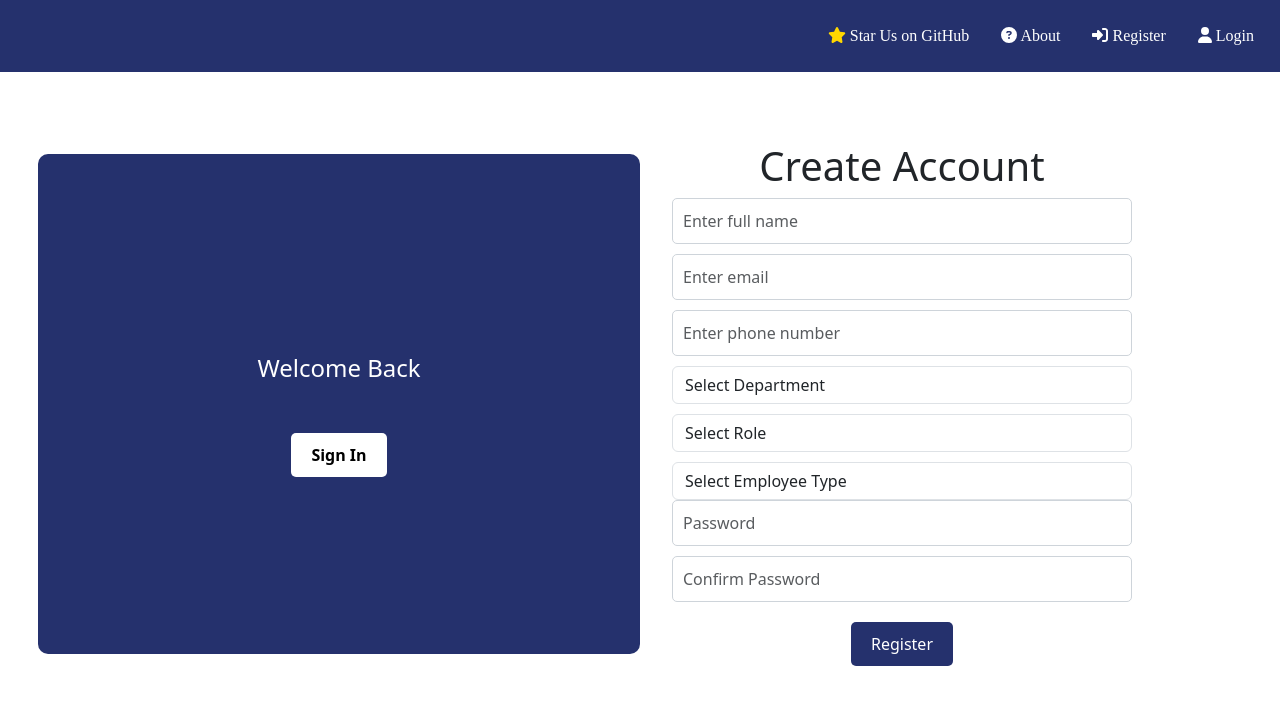
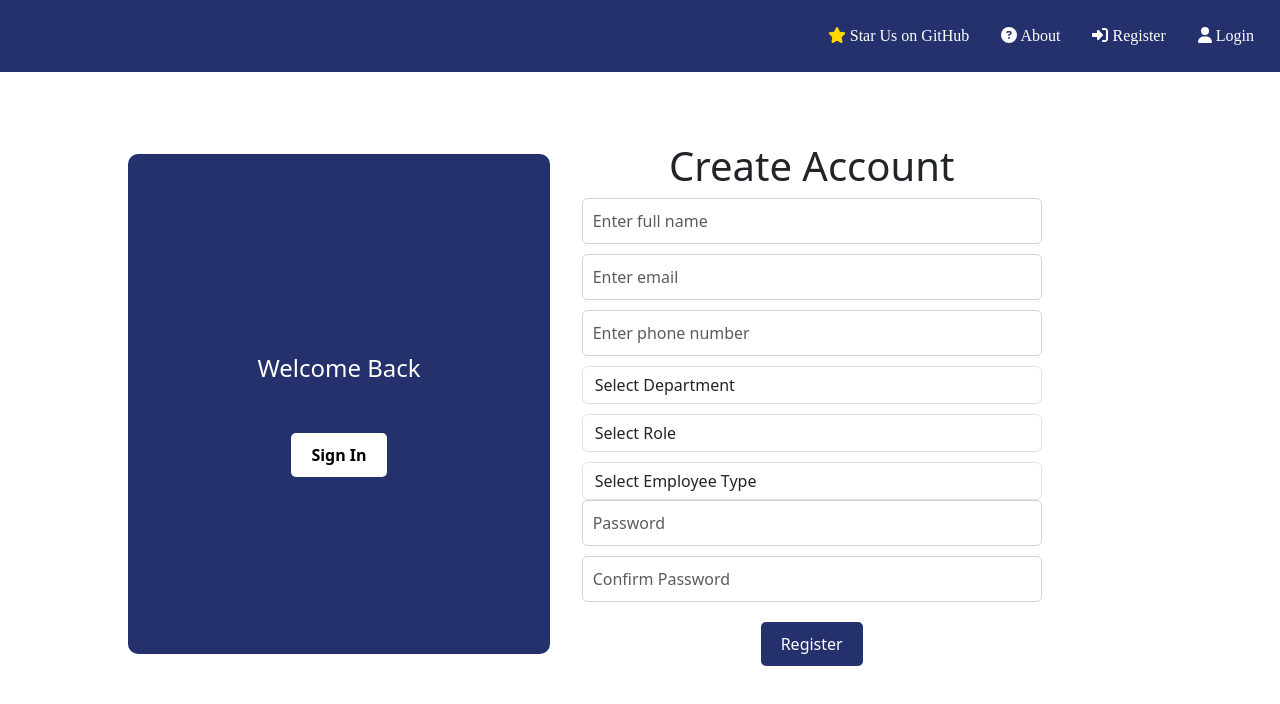
Before and after one commit to pranavkonde/Perfex, a React (Create React App) app in the folder client/: page /register in a window 1280 px wide. Shown: the top 704 px of the page. Built offline with nearby package versions, Linux system fonts and the light colour scheme.

Commit message:
Add css for Register

```diff
--- a/client/src/components/LandingPage.css
+++ b/client/src/components/LandingPage.css
@@ -30,6 +30,7 @@
 
 .landing-page {
     text-align: center;
+    margin-top: 110px;
    }
 
 .image-client{
--- a/client/src/components/Register.css
+++ b/client/src/components/Register.css
@@ -15,6 +15,7 @@
     background-color: #25316D;
     border-top-left-radius: 10px;
     border-bottom-left-radius: 10px;
+    width: 100px;
 }
 .welcome-message {
     font-size: 24px;
--- a/client/src/components/Register.js
+++ b/client/src/components/Register.js
@@ -52,7 +52,7 @@ const Register = () => {
       <Navbar />
       <div className="RegisterContainer">
         <div className="row">
-          <div className="col-md-6 form-sign1">
+          <div className="col-md-6 form-sign1" style={{width:'35%'}}>
             <h1 className="welcome-message">Welcome Back</h1>
             <NavLink to='/login'><button className=" sign-in-button">Sign In</button></NavLink>
           </div>
```
